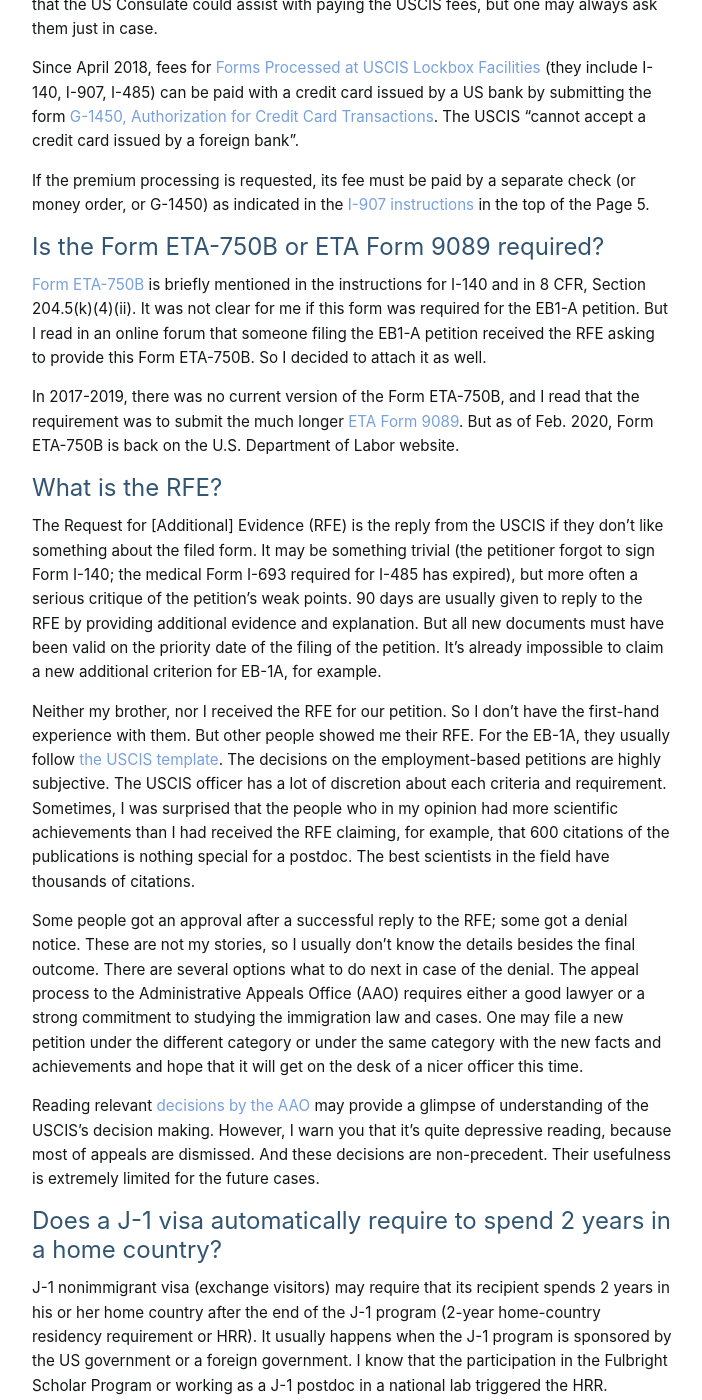
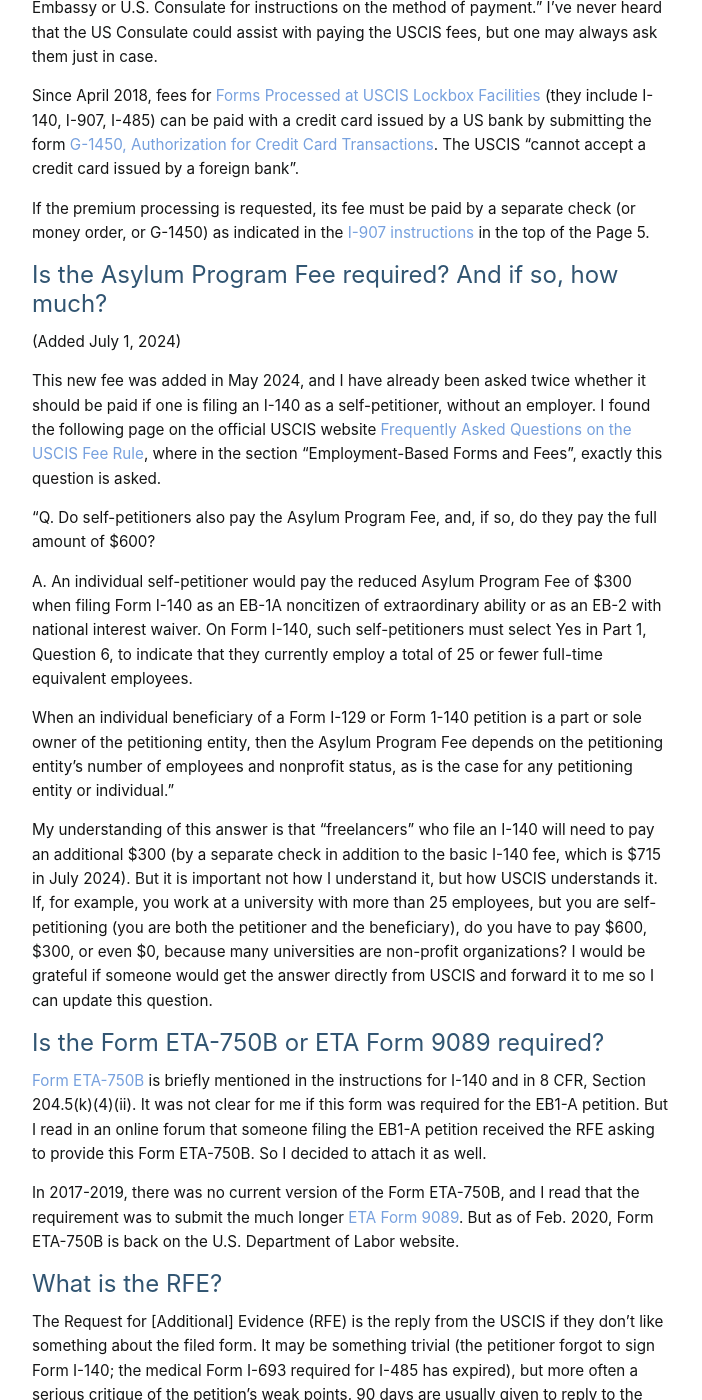
Before and after one commit to andreychemist/andreychemist.github.io, a Jekyll site: the page built from pages/faq.md, in a window 1280 px wide and 1400 px high, scrolled down 10560 px. Shown: the whole window, without its empty margins (288-990 px from the left). Built offline with Jekyll 4.4.1, drawn with Linux system fonts in a browser that asks for light colours; some web fonts are replaced; some of the changed text lies outside the part shown.

Commit message:
Asylum Fee

```diff
--- a/pages/faq.md
+++ b/pages/faq.md
@@ -199,6 +199,20 @@ Since April 2018, fees for [Forms Processed at USCIS Lockbox Facilities](https:/
 
 If the premium processing is requested, its fee must be paid by a separate check (or money order, or G-1450) as indicated in the [I-907 instructions](https://www.uscis.gov/sites/default/files/files/form/i-907instr.pdf) in the top of the Page 5.
 
+# Is the Asylum Program Fee required? And if so, how much?
+
+(Added July 1, 2024)
+
+This new fee was added in May 2024, and I have already been asked twice whether it should be paid if one is filing an I-140 as a self-petitioner, without an employer. I found the following page on the official USCIS website [Frequently Asked Questions on the USCIS Fee Rule](https://www.uscis.gov/forms/filing-fees/frequently-asked-questions-on-the-uscis-fee-rule), where in the section "Employment-Based Forms and Fees", exactly this question is asked.
+
+"Q. Do self-petitioners also pay the Asylum Program Fee, and, if so, do they pay the full amount of $600?
+
+A. An individual self-petitioner would pay the reduced Asylum Program Fee of $300 when filing Form I-140 as an EB-1A noncitizen of extraordinary ability or as an EB-2 with national interest waiver. On Form I-140, such self-petitioners must select Yes in Part 1, Question 6, to indicate that they currently employ a total of 25 or fewer full-time equivalent employees.
+
+When an individual beneficiary of a Form I-129 or Form 1-140 petition is a part or sole owner of the petitioning entity, then the Asylum Program Fee depends on the petitioning entity’s number of employees and nonprofit status, as is the case for any petitioning entity or individual."
+
+My understanding of this answer is that “freelancers” who file an I-140 will need to pay an additional $300 (by a separate check in addition to the basic I-140 fee, which is $715 in July 2024). But it is important not how I understand it, but how USCIS understands it. If, for example, you work at a university with more than 25 employees, but you are self-petitioning (you are both the petitioner and the beneficiary), do you have to pay $600, $300, or even $0, because many universities are non-profit organizations? I would be grateful if someone would get the answer directly from USCIS and forward it to me so I can update this question.
+
 # Is the Form ETA-750B or ETA Form 9089 required?
 
 [Form ETA-750B](https://foreignlaborcert.doleta.gov/750inst.cfm) is briefly mentioned in the instructions for I-140 and in 8 CFR, Section 204.5(k)(4)(ii). It was not clear for me if this form was required for the EB1-A petition. But I read in an online forum that someone filing the EB1-A petition received the RFE asking to provide this Form ETA-750B. So I decided to attach it as well.
```
Also changed, not shown: pages/faq-rus.md (+14 -0 lines).
